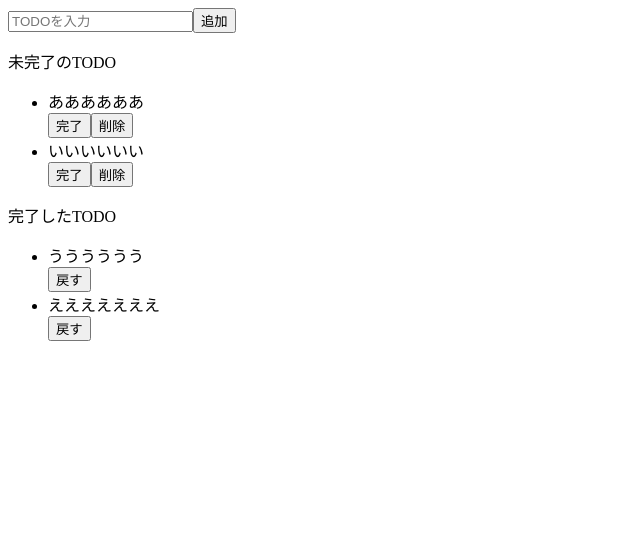
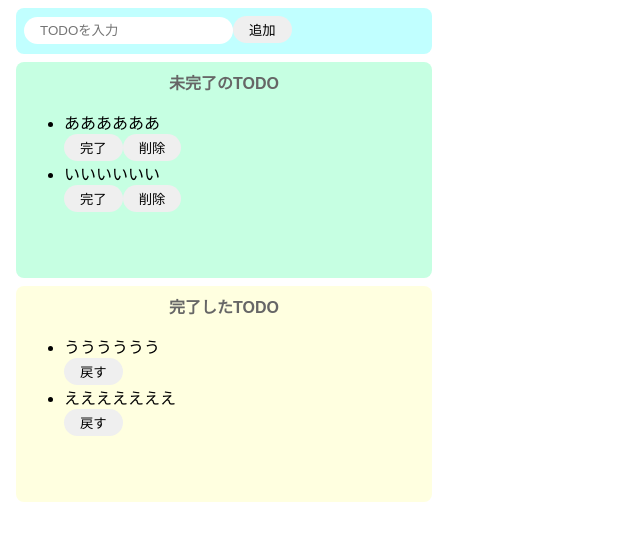
Before and after one commit to hayato-lang/r_todo, a React (Create React App) app: page / in a window 1280 px wide. Shown: the top 540 px of the page, without its empty margins (0-640 px from the left). Built offline with nearby package versions, Linux system fonts and the light colour scheme.

Commit message:
CSSを記述

```diff
--- a/src/App.jsx
+++ b/src/App.jsx
@@ -4,7 +4,7 @@
 export const App = () => {
   return (
     <>
-      <div>
+      <div className="input-area">
         <input placeholder="TODOを入力" />
         <button>追加</button>
       </div>
--- a/src/styles.css
+++ b/src/styles.css
@@ -0,0 +1,66 @@
+body {
+  font-family: sans-serif;
+}
+
+input {
+  border-radius: 16px;
+  border: none;
+  padding: 6px 16px;
+  outline: none;
+}
+
+button {
+  border-radius: 16px;
+  border: none;
+  padding: 4px 16px;
+}
+
+button:hover {
+  background-color: #ff7fff;
+  color: #fff;
+  cursor: pointer;
+}
+
+li {
+  margin-right: 8px;
+}
+
+.input-area {
+  background-color: #c1ffff;
+  width: 400px;
+  height: 30px;
+  border-radius: 8px;
+  padding: 8px;
+  margin: 8px;
+}
+
+.incomplete-area {
+  background-color: #c6ffe2;
+  width: 400px;
+  min-height: 200px;
+  padding: 8px;
+  margin: 8px;
+  border-radius: 8px;
+}
+
+.complete-area {
+  background-color: #ffffe0;
+  width: 400px;
+  min-height: 200px;
+  padding: 8px;
+  margin: 8px;
+  border-radius: 8px;
+}
+
+.title {
+  text-align: center;
+  margin-top: 0;
+  font-weight: bold;
+  color: #666;
+}
+
+.list-row {
+  display: flex;
+  align-items: center;
+  padding-bottom: 4px;
+}
```
